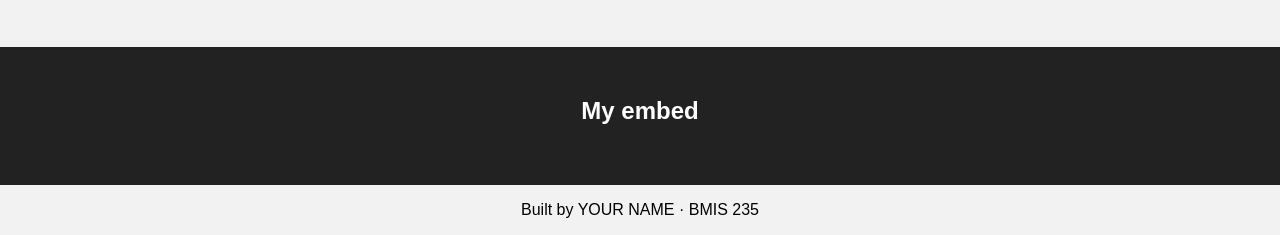
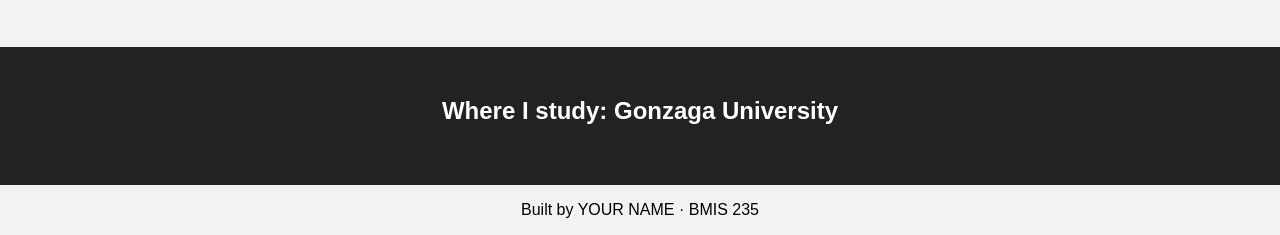
Before and after one commit to Sofox26/bmis235-html2-, a plain HTML site: page index.html in a window 1280 px wide. Shown: the part 2742-2977 px from the top of the page. Drawn offline with Linux system fonts and the light colour scheme.

Commit message:
Update heading and footer in index.html

```diff
--- a/index.html
+++ b/index.html
@@ -100,9 +100,10 @@ ul {
 <!-- 3. Paste it on the empty line below the heading.             -->
 <!-- 4. Change the heading to say what it is.                     -->
 <section id="embed-block">
-<h2>My embed</h2>
+<h2>Where I study: Gonzaga University</h2>
 
 </section>
+
 
 <!-- Footer: fill in your name -->
 <p style="text-align: center;">Built by YOUR NAME &middot; BMIS 235</p>
```
